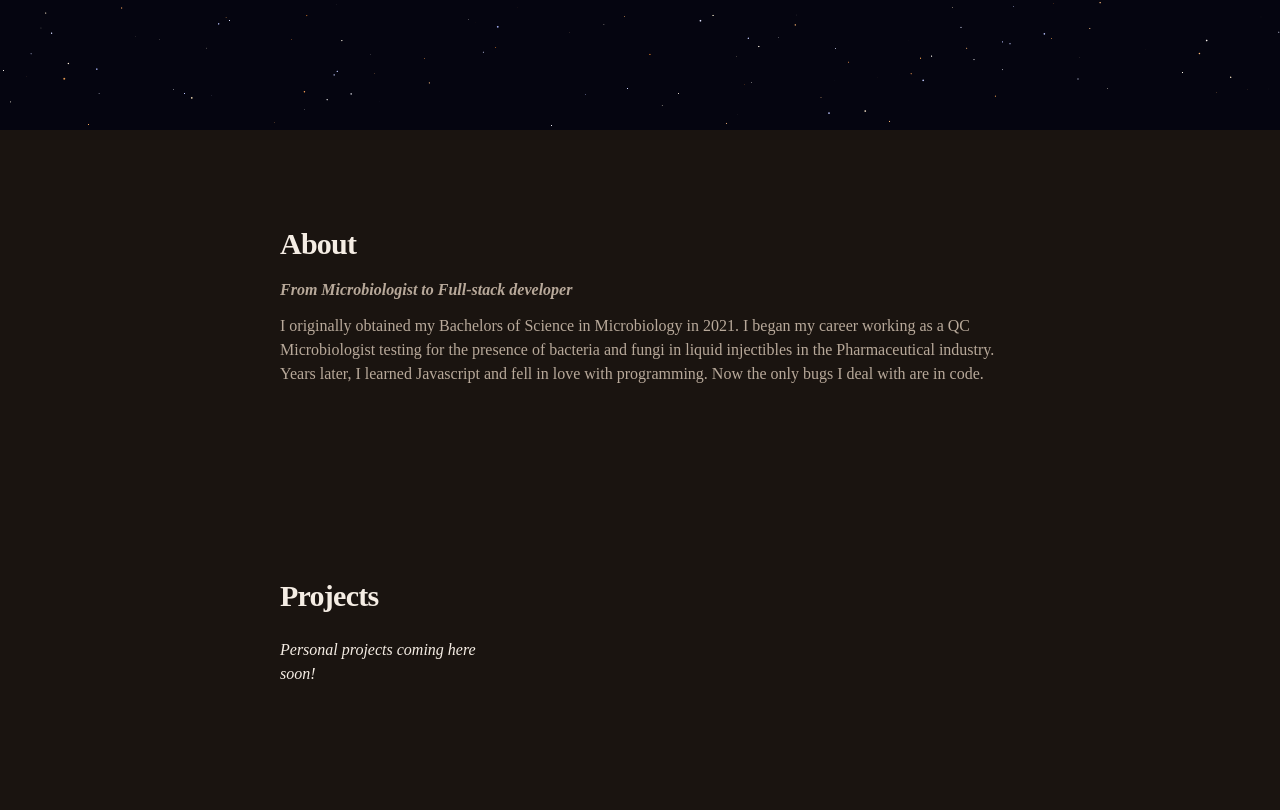
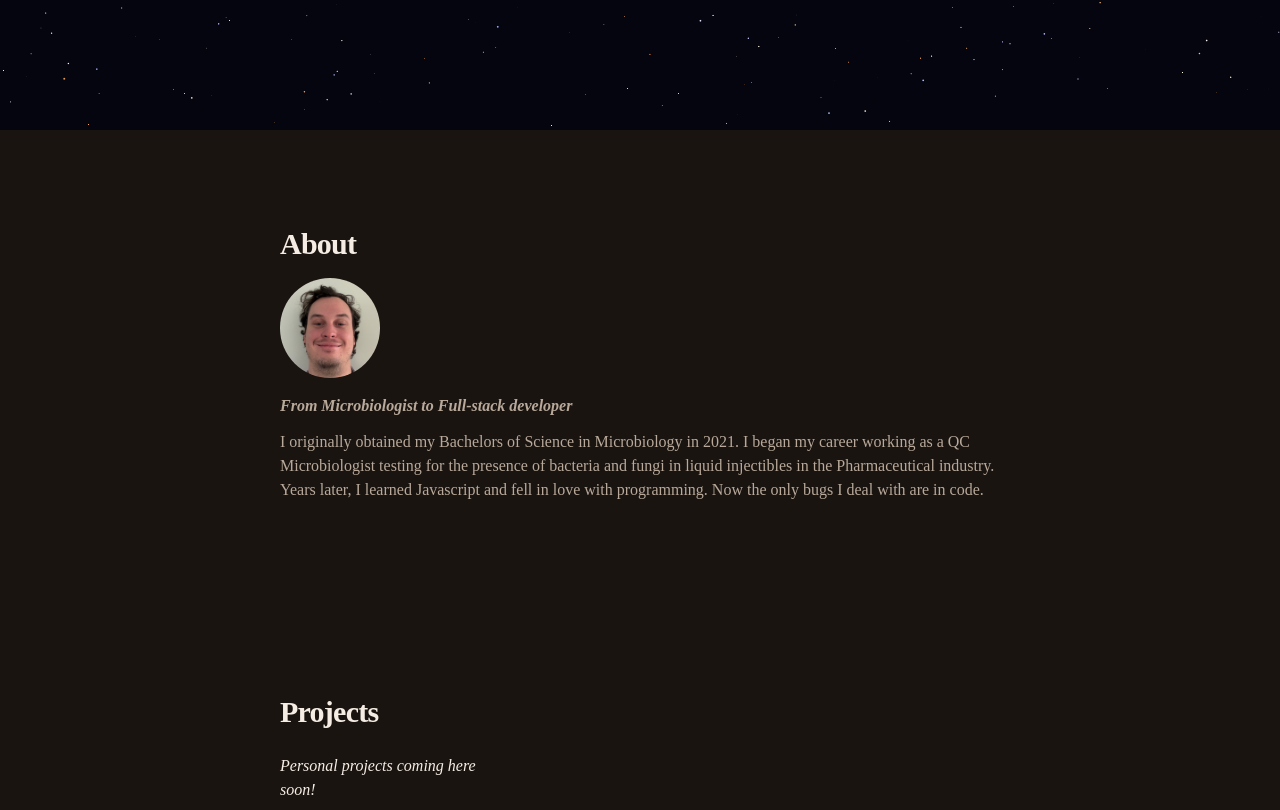
Before and after one commit to ethanwiegert/ethan-portfolio, a Next.js app: page / in a window 1280 px wide. Shown: the part 735-1545 px from the top of the page. Built offline with nearby package versions, Linux system fonts and the light colour scheme.

Commit message:
adding profile photo :)

```diff
--- a/src/app/page.tsx
+++ b/src/app/page.tsx
@@ -2,6 +2,7 @@ import { SiteHeader } from "@/components/site-header";
 import { SiteFooter } from "@/components/site-footer";
 import { StarfieldHero } from "@/components/starfield-hero";
 import { Button } from "@/components/ui/button";
+import Image from 'next/image'
 
 export default function Home() {
   interface Experience {
@@ -21,6 +22,11 @@ export default function Home() {
 
   const HighlightedProjects: Projects[] = [ ]
 
+  const imageStyle = {
+  borderRadius: '50%',
+
+}
+
   return (
     <div className="flex flex-1 flex-col">
       <SiteHeader />
@@ -29,6 +35,7 @@ export default function Home() {
 
         <section id="about" className="mx-auto w-full max-w-3xl px-4 py-24 sm:px-6">
           <h2 className="text-3xl font-semibold tracking-tight">About</h2>
+          <Image className="my-4" src="/ethan.jpeg" alt="Ethan Wiegert" height={100} width={100} style={imageStyle}/>
           <p className="mt-4 text-muted-foreground">
             <b><i>From Microbiologist to Full-stack developer</i></b>
           </p>
```
Also changed, not shown: public/ethan.jpeg (added).
